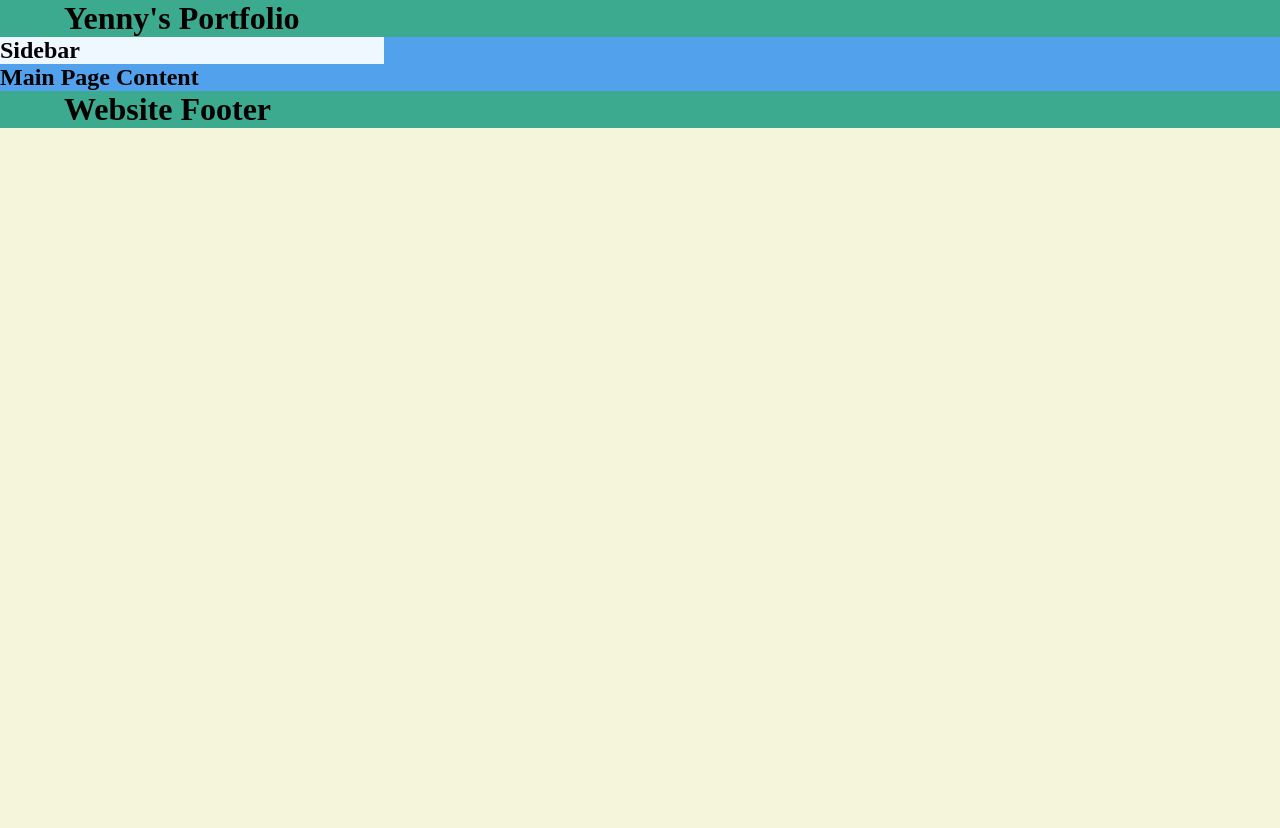
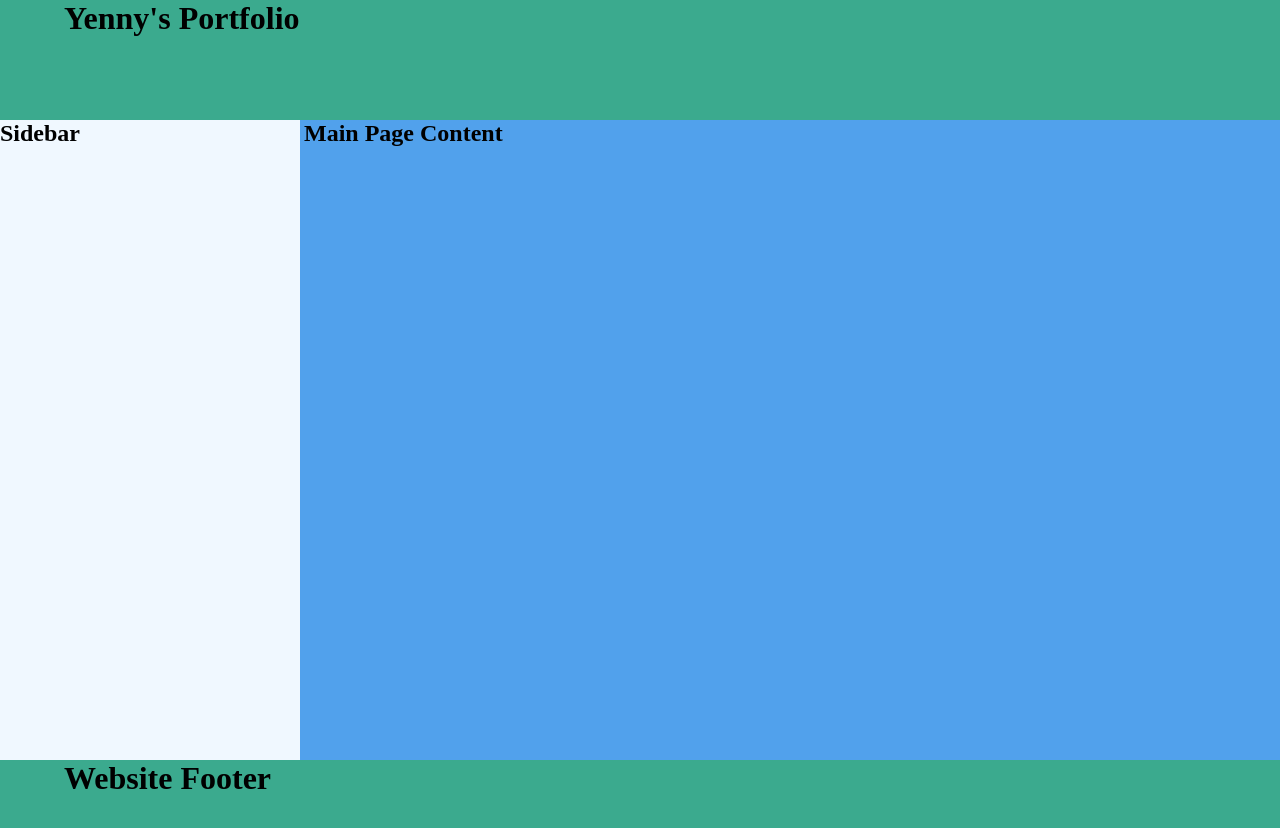
Before and after one commit to Yenang96/pgm1001-wk5, a plain HTML site: page src/index.html in a window 1280 px wide. Before the commit the page ends 800 px from the top, so only its background shows below. Drawn offline with Linux system fonts and the light colour scheme.

Commit message:
Fixing base

```diff
--- a/src/index.html
+++ b/src/index.html
@@ -13,7 +13,6 @@
     </header>
 
     <main>
-
         <!--row 2-->
         <section>
             <!--column 1-->
@@ -21,8 +20,12 @@
              <h2>Sidebar</h2>
 
         </section>
-          <!--column 2-->
+        <section>
+             <!--column 2-->
             <h2>Main Page Content</h2>
+
+        </section>
+
 
     </main>
     <footer>
--- a/src/style.css
+++ b/src/style.css
@@ -5,12 +5,9 @@
 
 body {
     width: 100%;
-    height: 100%dvh;
+    height: 100dvh;
     background-color: beige;}
 
-section {
-    display: inline-block;
-}
 
 header, footer {
     height: 15%;
@@ -25,7 +22,7 @@ main {
 
 section:first-child {
 
-    width: 30%;
+   min-width: 300px;
     background-color: aliceblue;
 }
 
@@ -33,3 +30,10 @@ section {
     height: 100%;
 
 }
+
+
+
+
+section {
+    display: inline-block;
+}
```
